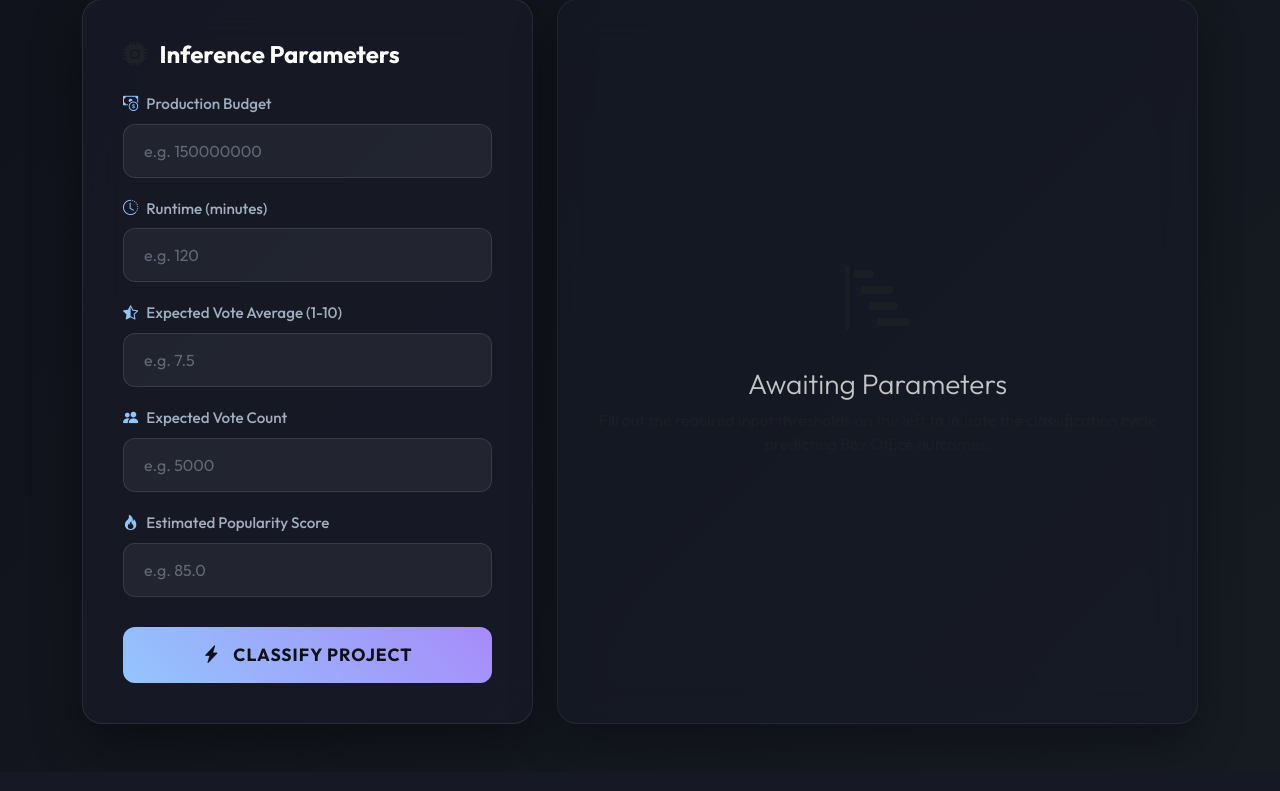
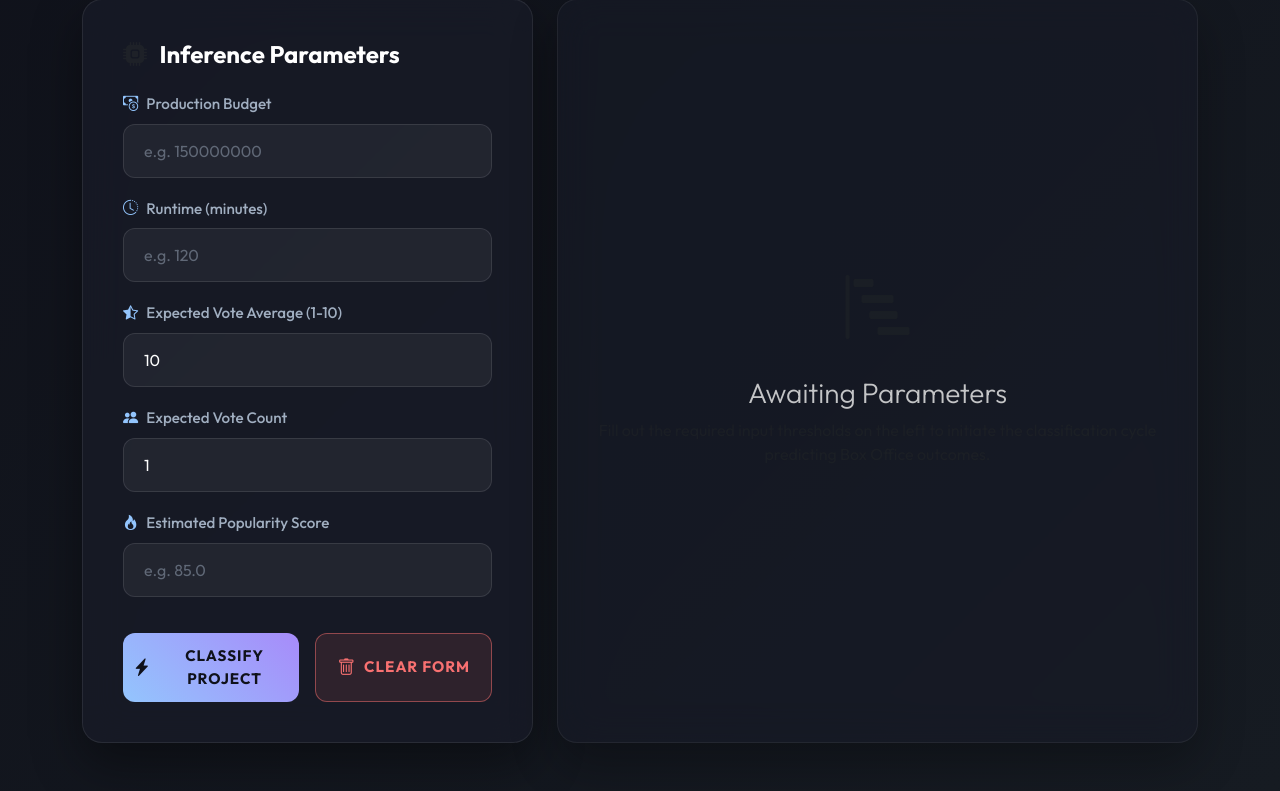
Before and after one commit to harshilsureja184/Movie-Revenue-Prediction-Dashboard, a Flask app: template templates/classification.html in a window 1280 px wide. Shown: the part 316-1107 px from the top of the page. Before the commit the page ends 1065 px from the top, so only its background shows below. Run offline with Flask 3, Linux system fonts and the light colour scheme; the template is opened without the code that fills it: most values are stand-ins (such as "Sample title", 1, 10 or a date in 2020); parts of the project's set-up code (start-up, migrations or seed data) failed here and were passed over.

Commit message:
Minor Changes

```diff
--- a/app.py
+++ b/app.py
@@ -71,7 +71,7 @@ def predict():
             import numpy as np  # type: ignore
             features = np.array([budget, runtime, vote_average, vote_count, popularity]).reshape(1, -1)
             scaled_features = scaler.transform(features)
-            predicted_revenue = model.predict(scaled_features)[0]
+            predicted_revenue = max(0.0, float(model.predict(scaled_features)[0]))
 
             profit = predicted_revenue - budget
             roi = (profit / budget) * 100
@@ -83,11 +83,12 @@ def predict():
                 prediction=float(f"{predicted_revenue:.2f}"),
                 profit=float(f"{profit:.2f}"),
                 roi=float(f"{roi:.2f}"),
-                status=status
+                status=status,
+                form_data=request.form
             )
 
         except Exception as e:
-            return render_template('predict.html', genres=genres, error=str(e))
+            return render_template('predict.html', genres=genres, error=str(e), form_data=request.form)
 
     return render_template('predict.html', genres=genres)
 
@@ -248,7 +249,7 @@ def classification():
             import numpy as np  # type: ignore
             features = np.array([budget, runtime, vote_average, vote_count, popularity]).reshape(1, -1)
             scaled_features = scaler.transform(features)
-            predicted_revenue = model.predict(scaled_features)[0]
+            predicted_revenue = max(0.0, float(model.predict(scaled_features)[0]))
 
             profit = predicted_revenue - budget
             roi = (profit / budget) * 100
@@ -260,11 +261,12 @@ def classification():
                 prediction=float(f"{predicted_revenue:.2f}"),
                 profit=float(f"{profit:.2f}"),
                 roi=float(f"{roi:.2f}"),
-                status=status
+                status=status,
+                form_data=request.form
             )
 
         except Exception as e:
-            return render_template('classification.html', genres=genres, error=str(e))
+            return render_template('classification.html', genres=genres, error=str(e), form_data=request.form)
 
     return render_template('classification.html', genres=genres)
 
--- a/templates/classification.html
+++ b/templates/classification.html
@@ -124,6 +124,25 @@
             transform: translateY(-2px);
             box-shadow: 0 10px 25px rgba(167, 139, 250, 0.4);
             color: #fff;
+        }
+
+        .btn-clear {
+            background: rgba(248, 113, 113, 0.1);
+            color: #f87171;
+            border: 1px solid rgba(248, 113, 113, 0.5);
+            border-radius: 12px;
+            font-weight: 700;
+            cursor: pointer;
+            transition: all 0.3s ease;
+            text-transform: uppercase;
+            letter-spacing: 1px;
+        }
+
+        .btn-clear:hover {
+            background: #f87171;
+            color: #0f111a;
+            box-shadow: 0 10px 25px rgba(248, 113, 113, 0.4);
+            transform: translateY(-2px);
         }
 
         @keyframes floatIn {
@@ -264,40 +283,45 @@
                             <label class="form-label"><i class="bi bi-cash-coin input-icon"></i> Production
                                 Budget</label>
                             <input type="number" step="1000" name="budget" class="form-control-custom"
-                                placeholder="e.g. 150000000" required>
+                                placeholder="e.g. 150000000" value="{{ form_data.budget if form_data else '' }}" required>
                         </div>
 
                         <div>
                             <label class="form-label"><i class="bi bi-clock-history input-icon"></i> Runtime
                                 (minutes)</label>
                             <input type="number" step="1" name="runtime" class="form-control-custom"
-                                placeholder="e.g. 120" required>
+                                placeholder="e.g. 120" value="{{ form_data.runtime if form_data else '' }}" required>
                         </div>
 
                         <div>
                             <label class="form-label"><i class="bi bi-star-half input-icon"></i> Expected Vote Average
                                 (1-10)</label>
                             <input type="number" step="0.1" name="vote_average" class="form-control-custom"
-                                placeholder="e.g. 7.5" required>
+                                placeholder="e.g. 7.5" value="{{ form_data.vote_average if form_data else '' }}" required>
                         </div>
 
                         <div>
                             <label class="form-label"><i class="bi bi-people-fill input-icon"></i> Expected Vote
                                 Count</label>
                             <input type="number" step="1" name="vote_count" class="form-control-custom"
-                                placeholder="e.g. 5000" required>
+                                placeholder="e.g. 5000" value="{{ form_data.vote_count if form_data else '' }}" required>
                         </div>
 
                         <div>
                             <label class="form-label"><i class="bi bi-fire input-icon"></i> Estimated Popularity
                                 Score</label>
                             <input type="number" step="0.1" name="popularity" class="form-control-custom"
-                                placeholder="e.g. 85.0" required>
+                                placeholder="e.g. 85.0" value="{{ form_data.popularity if form_data else '' }}" required>
                         </div>
 
-                        <button type="submit" class="btn-predict">
-                            <i class="bi bi-lightning-charge-fill me-2"></i> Classify Project
-                        </button>
+                        <div class="d-flex gap-3 mt-3">
+                            <button type="submit" class="btn-predict w-50 m-0 d-flex align-items-center justify-content-center" style="font-size: 0.95rem; padding: 12px 10px;">
+                                <i class="bi bi-lightning-charge-fill me-2" style="font-size: 1.1rem;"></i> Classify Project
+                            </button>
+                            <a href="/classification" class="btn-clear w-50 m-0 text-decoration-none text-center d-flex align-items-center justify-content-center" style="font-size: 0.95rem; padding: 12px 10px;">
+                                <i class="bi bi-trash me-2" style="font-size: 1.1rem;"></i> Clear Form
+                            </a>
+                        </div>
                     </form>
                 </div>
             </div>
```
Also changed, not shown: templates/predict.html (+21 -8 lines).
